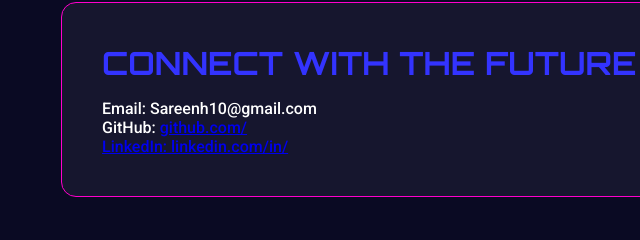
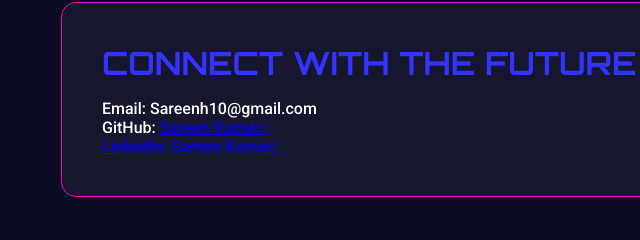
Before and after one commit to Sareenh1/portfolio-website, a plain HTML site: page index.html in a window 1280 px wide. Shown: the part 1132-1372 px from the top of the page, 11-651 px from the left. Drawn offline with Linux system fonts and the light colour scheme.

Commit message:
Initial commit: Portfolio website with index.html and README

```diff
--- a/index.html
+++ b/index.html
@@ -245,8 +245,8 @@
         <div class="section" id="contact">
             <h2>Connect with the Future</h2>
             <p>Email: Sareenh10@gmail.com</p>
-            <p>GitHub: <a href="https://github.com/<Sareenh1>">github.com/<Sareen Kumar</a></p>
-            <p>LinkedIn: <a href="https://linkedin.com/in/sareen-kumar">linkedin.com/in/<Sareen Kumar></a></p>
+            <p>GitHub: <a href="https://github.com/<Sareenh1>">Sareen Kumar/<Sareen Kumar</a></p>
+            <p>LinkedIn: <a href="https://linkedin.com/in/sareen-kumar">Sareen Kumar/<Sareen Kumar></a></p>
         </div>
     </div>
     <footer>
```
